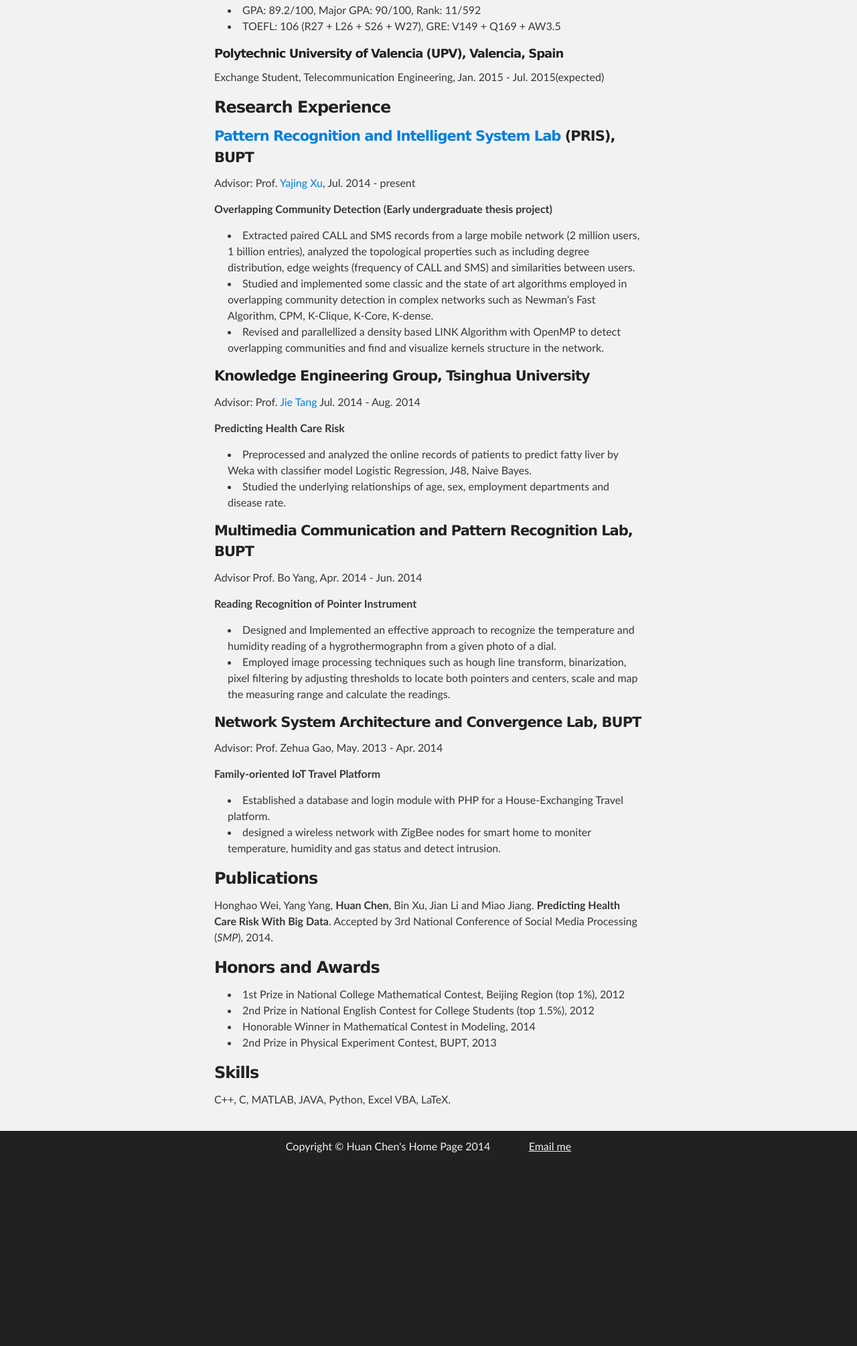
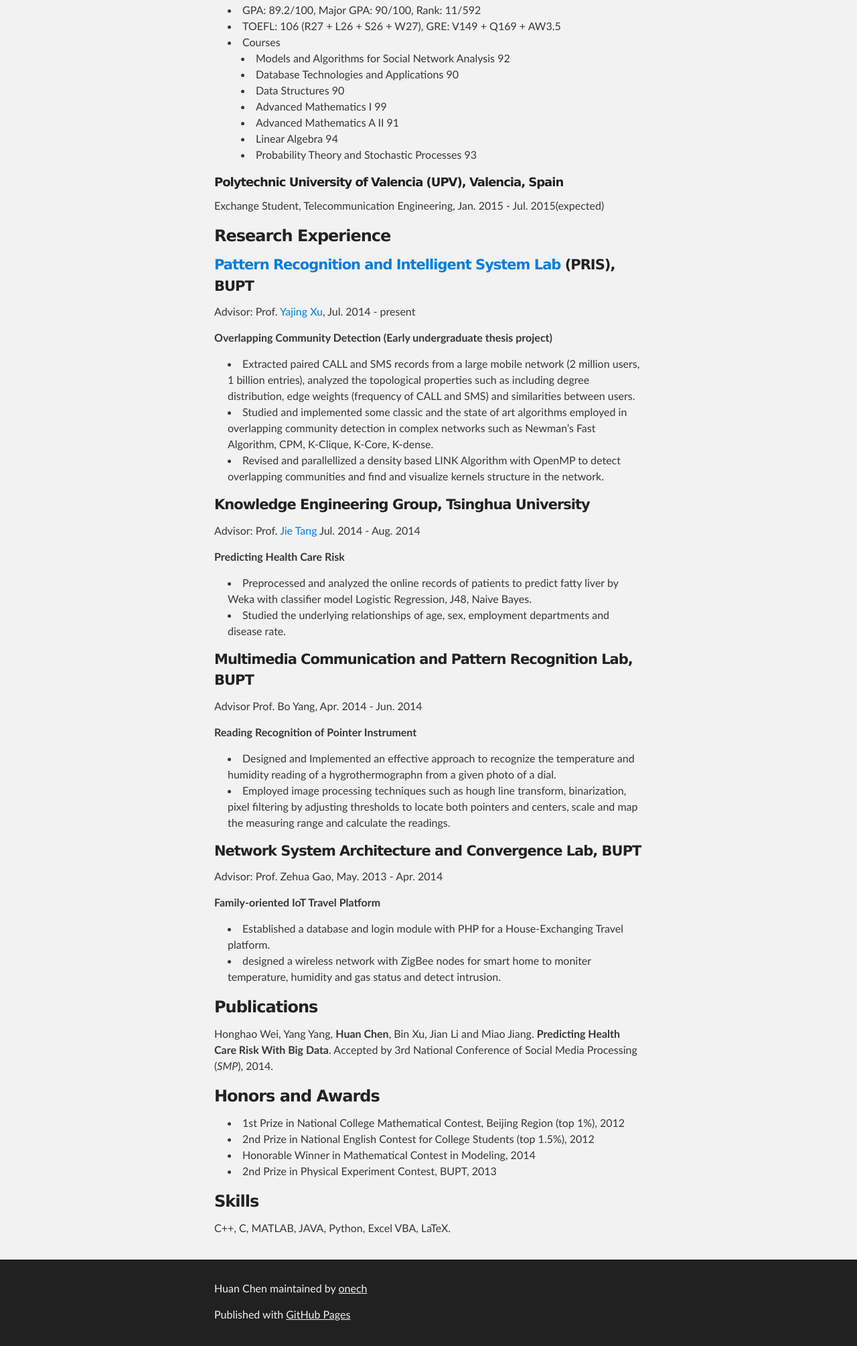
Before and after one commit to JasonWyse/homepage, a plain HTML site: page index.html in a window 1280 px wide. Shown: the part 674-2683 px from the top of the page at 67% size. Before the commit the page ends 2412 px from the top, so only its background shows below. Drawn offline with Linux system fonts and the light colour scheme.

Commit message:
Create gh-pages branch via GitHub

```diff
--- a/index.html
+++ b/index.html
@@ -9,17 +9,6 @@
     <link rel="stylesheet" type="text/css" media="screen" href="stylesheets/stylesheet.css">
 
     <title>Huan Chen</title>
-     <script type="text/javascript">
-            var gaJsHost = (("https:" == document.location.protocol) ? "https://ssl." : "http://www.");
-            document.write(unescape("%3Cscript src='" + gaJsHost + "google-analytics.com/ga.js' type='text/javascript'%3E%3C/script%3E"));
-          </script>
-          <script type="text/javascript">
-            try {
-              var pageTracker = _gat._getTracker("UA-56102234-1");
-            pageTracker._trackPageview();
-            } catch(err) {}
-          </script>
-
   </head>
 
   <body>
@@ -27,15 +16,15 @@
     <!-- HEADER -->
     <div id="header_wrap" class="outer">
         <header class="inner">
-          <!--a id="forkme_banner" href="https://github.com/onech/chenh">View on GitHub</a-->
+          <a id="forkme_banner" href="https://github.com/onech/chenh">View on GitHub</a>
 
           <h1 id="project_title">Huan Chen</h1>
           <h2 id="project_tagline">Resume</h2>
 
-            <!--section id="downloads">
+            <section id="downloads">
               <a class="zip_download_link" href="https://github.com/onech/chenh/zipball/master">Download this project as a .zip file</a>
               <a class="tar_download_link" href="https://github.com/onech/chenh/tarball/master">Download this project as a tar.gz file</a>
-            </section-->
+            </section>
         </header>
     </div>
 
@@ -60,6 +49,18 @@
 <ul>
 <li>GPA: 89.2/100, Major GPA: 90/100, Rank: 11/592</li>
 <li>TOEFL: 106 (R27 + L26 + S26 + W27), GRE: V149 + Q169 + AW3.5</li>
+<li>Courses
+
+<ul>
+<li>Models and Algorithms for Social Network Analysis 92</li>
+<li>Database Technologies and Applications 90</li>
+<li>Data Structures 90</li>
+<li>Advanced Mathematics I 99</li>
+<li>Advanced Mathematics A II 91</li>
+<li>Linear Algebra 94</li>
+<li>Probability Theory and Stochastic Processes 93</li>
+</ul>
+</li>
 </ul>
 
 <h5>
@@ -143,35 +144,23 @@
     </div>
 
     <!-- FOOTER  -->
-    <!--div id="footer_wrap" class="outer"-->
-      <footer>
-        <!--p class="copyright">Huan Chen maintained by <a href="https://github.com/onech">onech</a></p>
-        <p>Published with <a href="http://pages.github.com">GitHub Pages</a></p-->
-        <div style="text-align:center">
-         <p class="copyright">Copyright &copy; Huan Chen's Home Page 2014 &nbsp;&nbsp;&nbsp;&nbsp;&nbsp;&nbsp;&nbsp;&nbsp;&nbsp;&nbsp;&nbsp;&nbsp;
-         <a href="mailto:thechenhuan@163.com">Email me</a>
-         </p>
-        </div>
+    <div id="footer_wrap" class="outer">
+      <footer class="inner">
+        <p class="copyright">Huan Chen maintained by <a href="https://github.com/onech">onech</a></p>
+        <p>Published with <a href="http://pages.github.com">GitHub Pages</a></p>
       </footer>
-    <!--/div-->
+    </div>
 
-     <!--footer>
-	<div class="container">
-		<div class="row">
-			<div class="col-md-4">
-				<span class="copyright">Copyright &copy; Huan Chen's Home Page 2014</span>
-			</div>
-			<div class="col-md-4">
-			</div>
-			<div class="col-md-4">
-				<ul class="list-inline quicklinks">
-					<li><a href="mailto:thechenhuan@163.com">Email me</a>
-					</li>
-				</ul>
-			</div>
-		</div>
-	</div>
-</footer-->
+              <script type="text/javascript">
+            var gaJsHost = (("https:" == document.location.protocol) ? "https://ssl." : "http://www.");
+            document.write(unescape("%3Cscript src='" + gaJsHost + "google-analytics.com/ga.js' type='text/javascript'%3E%3C/script%3E"));
+          </script>
+          <script type="text/javascript">
+            try {
+              var pageTracker = _gat._getTracker("UA-56102234-1");
+            pageTracker._trackPageview();
+            } catch(err) {}
+          </script>
 
 
   </body>
```
Also changed, not shown: params.json (+1 -1 lines).
